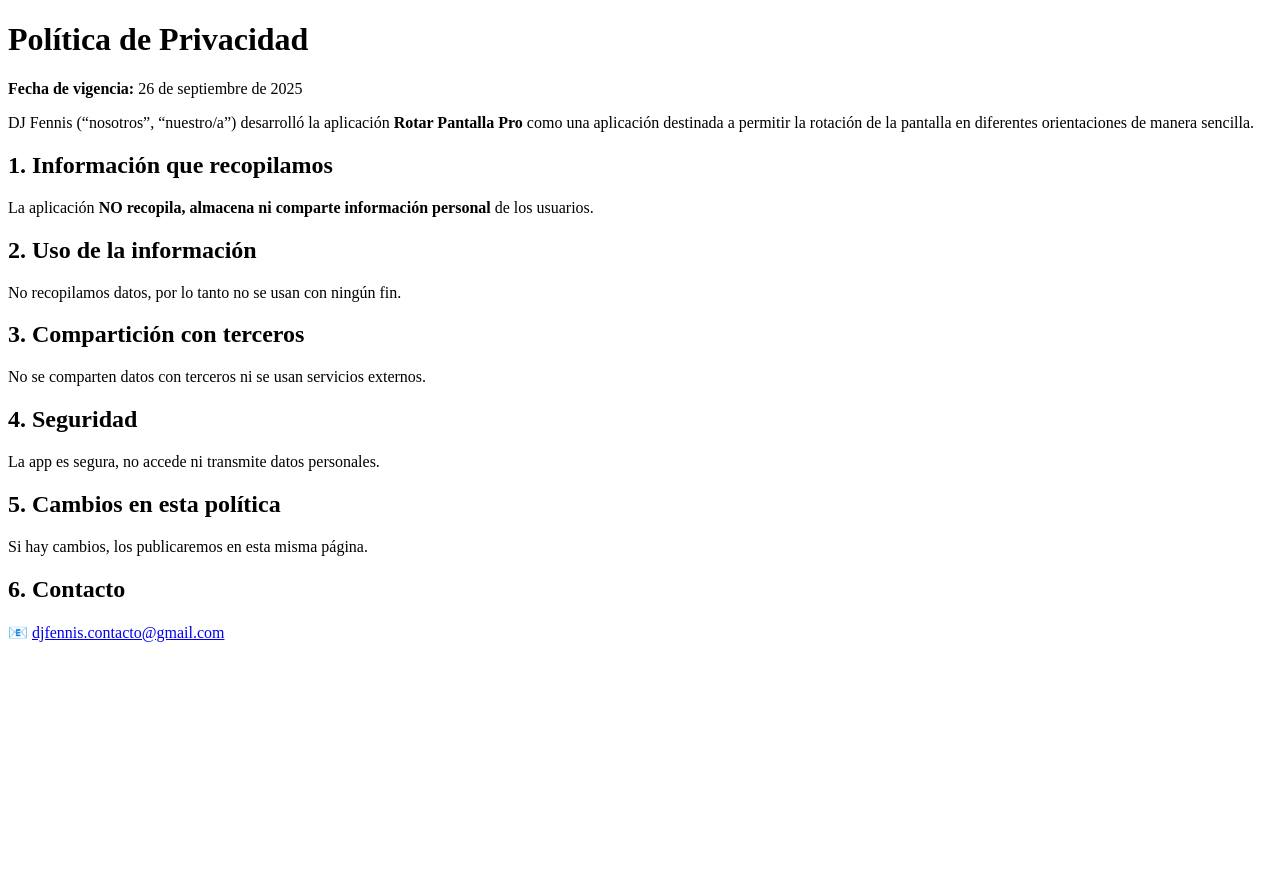
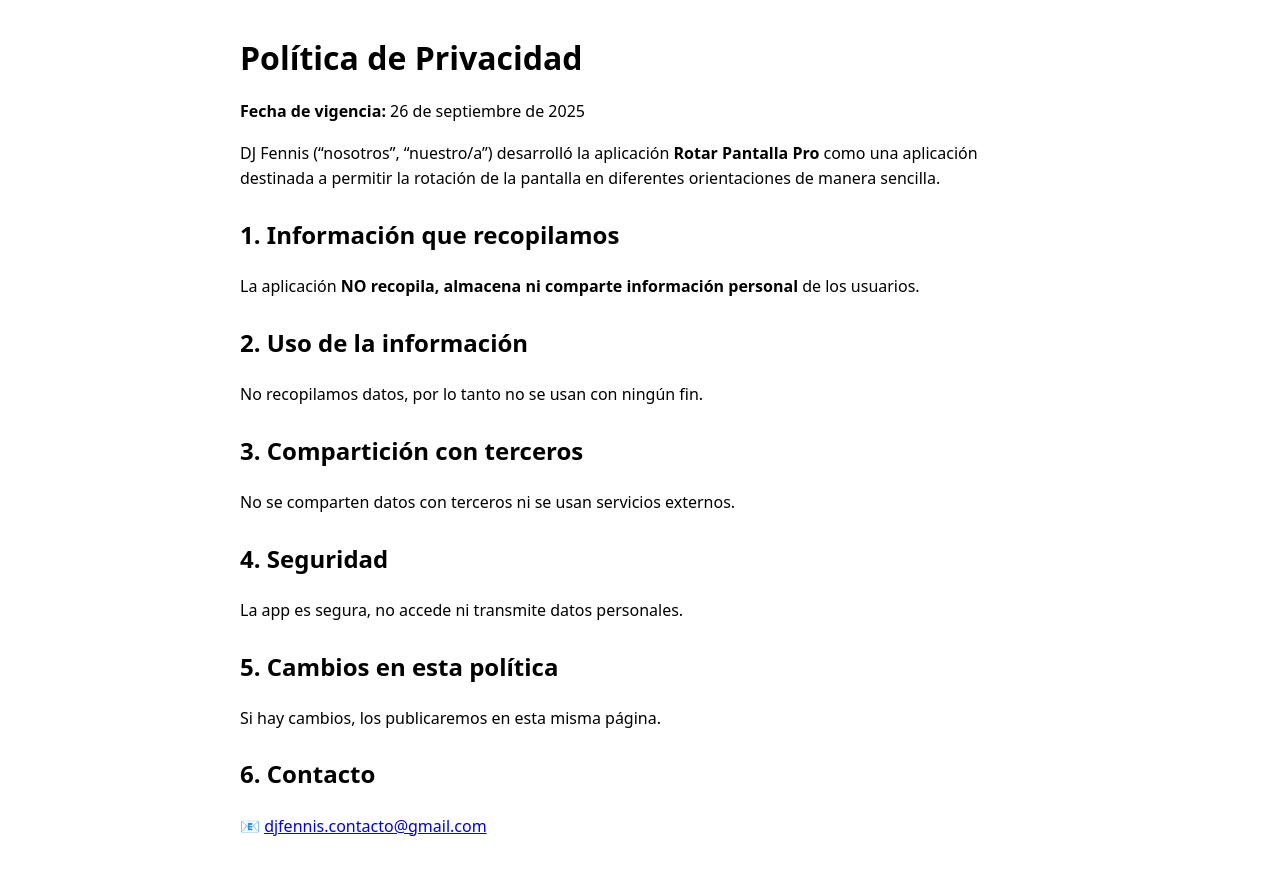
Before and after one commit to franco-dev-26/privacidad, a plain HTML site: page privacidad.html in a window 1280 px wide. Before the commit the page ends 800 px from the top, so only its background shows below. Drawn offline with Linux system fonts and the light colour scheme.

Commit message:
Update privacidad.html

```diff
--- a/privacidad.html
+++ b/privacidad.html
@@ -3,7 +3,13 @@
 <head>
   <meta charset="UTF-8">
   <meta name="viewport" content="width=device-width, initial-scale=1.0">
+  <meta name="robots" content="index,follow">
   <title>Política de Privacidad - Rotar Pantalla Pro</title>
+  <style>
+    body { max-width: 800px; margin: 2rem auto; padding: 0 1rem; line-height: 1.6; font-family: system-ui, sans-serif; }
+    h1 { margin-bottom: 0.5rem; }
+    h2 { margin-top: 1.5rem; }
+  </style>
 </head>
 <body>
   <h1>Política de Privacidad</h1>
```
